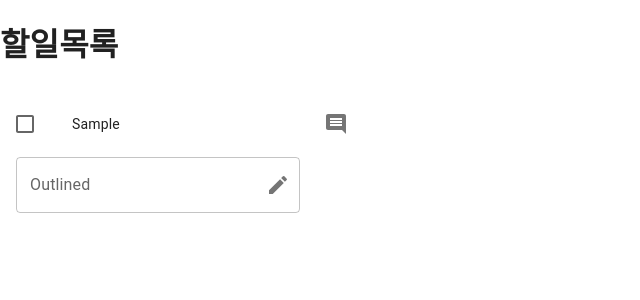
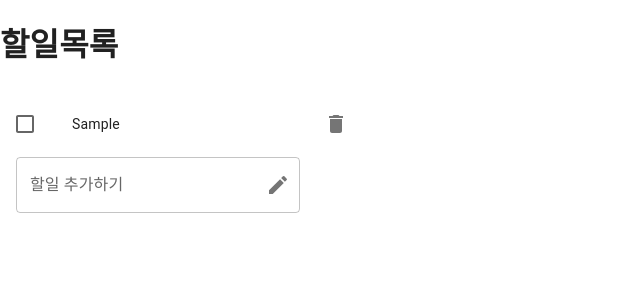
Before and after one commit to bbangwon/react-todos, a React (Vite) app: page / in a window 1280 px wide. Both pictures are taken after typing "Sample" into the empty fields and a click on the button "create todo". Shown: the top 300 px of the page, without its empty margins (0-640 px from the left). Built offline with nearby package versions, Linux system fonts and the light colour scheme.

Commit message:
할 일 아이콘과 ID 수정

```diff
--- a/src/TodoForm.jsx
+++ b/src/TodoForm.jsx
@@ -23,7 +23,7 @@
             <form onSubmit={handleSubmit}>
                 <TextField
                     id="outlined-basic"
-                    label="Outlined"
+                    label="할일 추가하기"
                     variant="outlined"
                     onChange={handleChange}
                     value={text}
--- a/src/TodoItem.jsx
+++ b/src/TodoItem.jsx
@@ -4,7 +4,7 @@
 import ListItemText from '@mui/material/ListItemText';
 import IconButton from '@mui/material/IconButton';
 import Checkbox from '@mui/material/Checkbox';
-import CommentIcon from '@mui/icons-material/Comment';
+import DeleteIcon from '@mui/icons-material/Delete';
 
 export default function TodoItem({ todo, remove, toggle }) {
     const labelId = `checkbox-list-secondary-label-${todo.id}`;
@@ -17,7 +17,7 @@
             key={todo.id}
             secondaryAction={
                 <IconButton edge="end" aria-label="comments" onClick={removeTodo}>
-                    <CommentIcon />
+                    <DeleteIcon />
                 </IconButton>
             }
             disablePadding
--- a/src/TodoList.jsx
+++ b/src/TodoList.jsx
@@ -30,7 +30,7 @@
     const addTodo = (text) => {
         console.log(text);
         setTodos(
-            [...todos, { id: 8, text, completed: false}]
+            [...todos, { id: crypto.randomUUID(), text, completed: false}]
         );
 };
 
```
